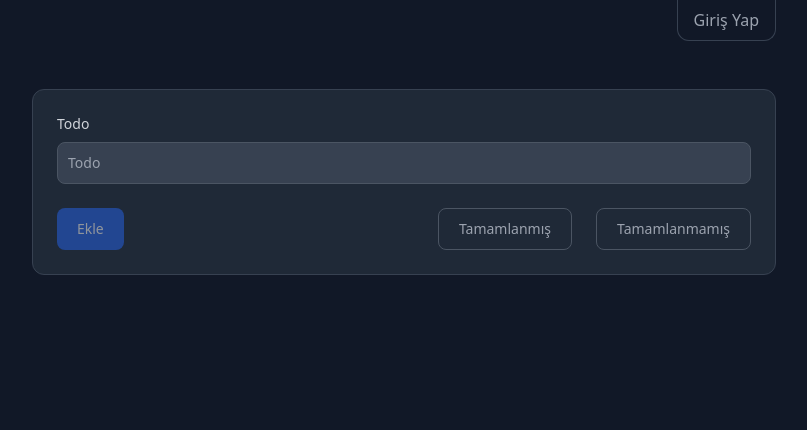
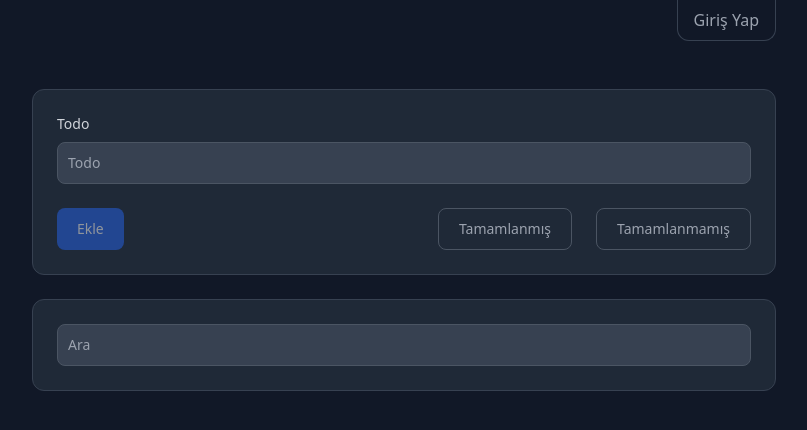
Before and after one commit to eminakcil/todo-with-context, a React (Vite) app: page / in a window 1280 px wide. Shown: the top 430 px of the page, without its empty margins (236-1043 px from the left). Built offline with nearby package versions, Linux system fonts and the light colour scheme.

Commit message:
text search field

```diff
--- /dev/null
+++ b/src/components/Search.jsx
@@ -0,0 +1,21 @@
+import { useState } from 'react'
+
+export default function Search() {
+  const [searchText, setSearchText] = useState('')
+
+  return (
+    <div className="wrapper">
+      <div>
+        <input
+          type="text"
+          className="form-input"
+          placeholder="Ara"
+          value={searchText}
+          onChange={(e) => {
+            setSearchText(e.target.value)
+          }}
+        />
+      </div>
+    </div>
+  )
+}
--- a/src/pages/Todos.jsx
+++ b/src/pages/Todos.jsx
@@ -1,5 +1,6 @@
 import AddTodo from '../components/AddTodo'
 import Header from '../components/Header'
+import Search from '../components/Search'
 import TodoList from '../components/TodoList'
 
 export default function Todos() {
@@ -8,6 +9,7 @@ export default function Todos() {
       <div className="w-full max-w-3xl px-3 flex flex-col gap-6">
         <Header />
         <AddTodo />
+        <Search />
         <TodoList />
       </div>
     </>
```
